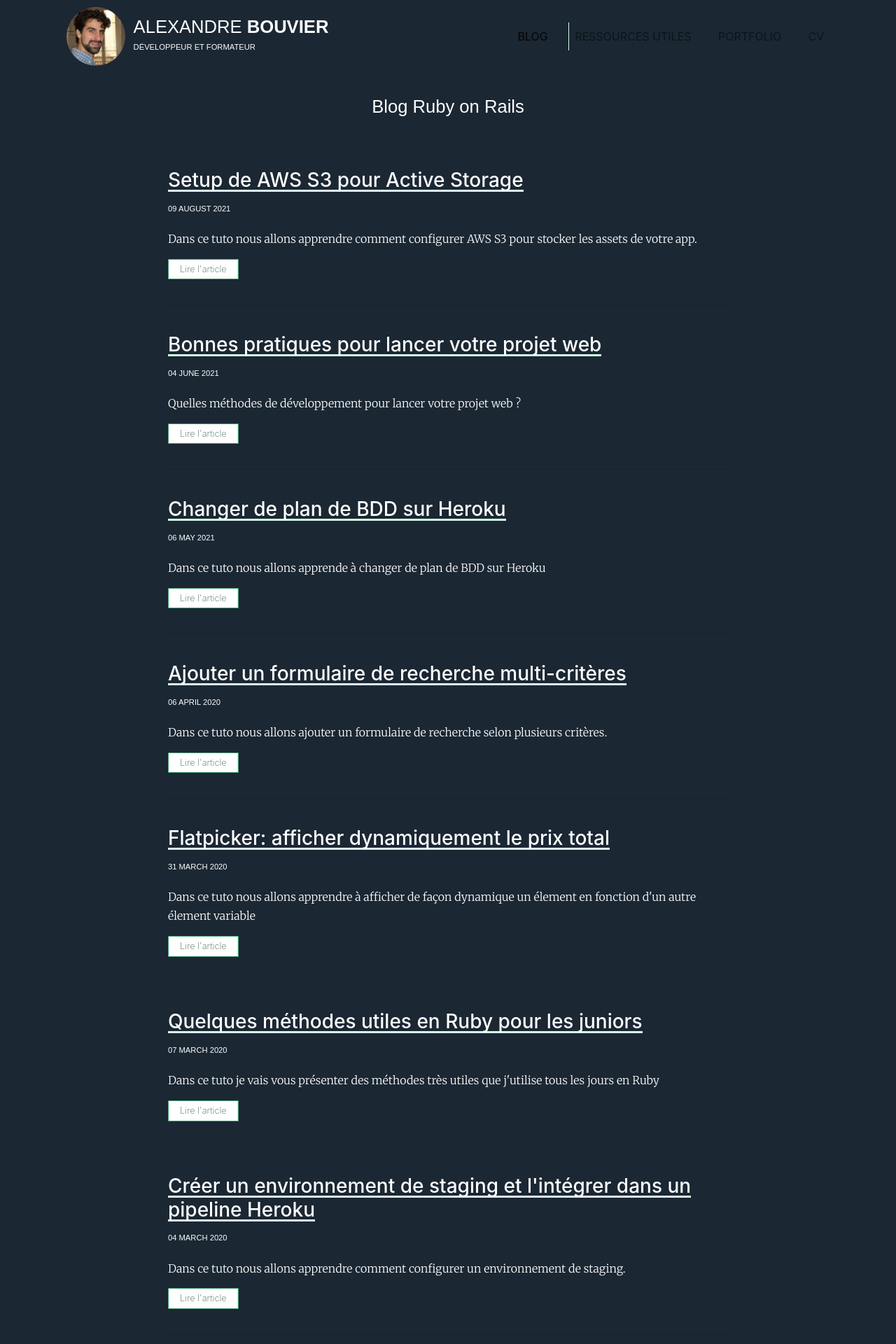
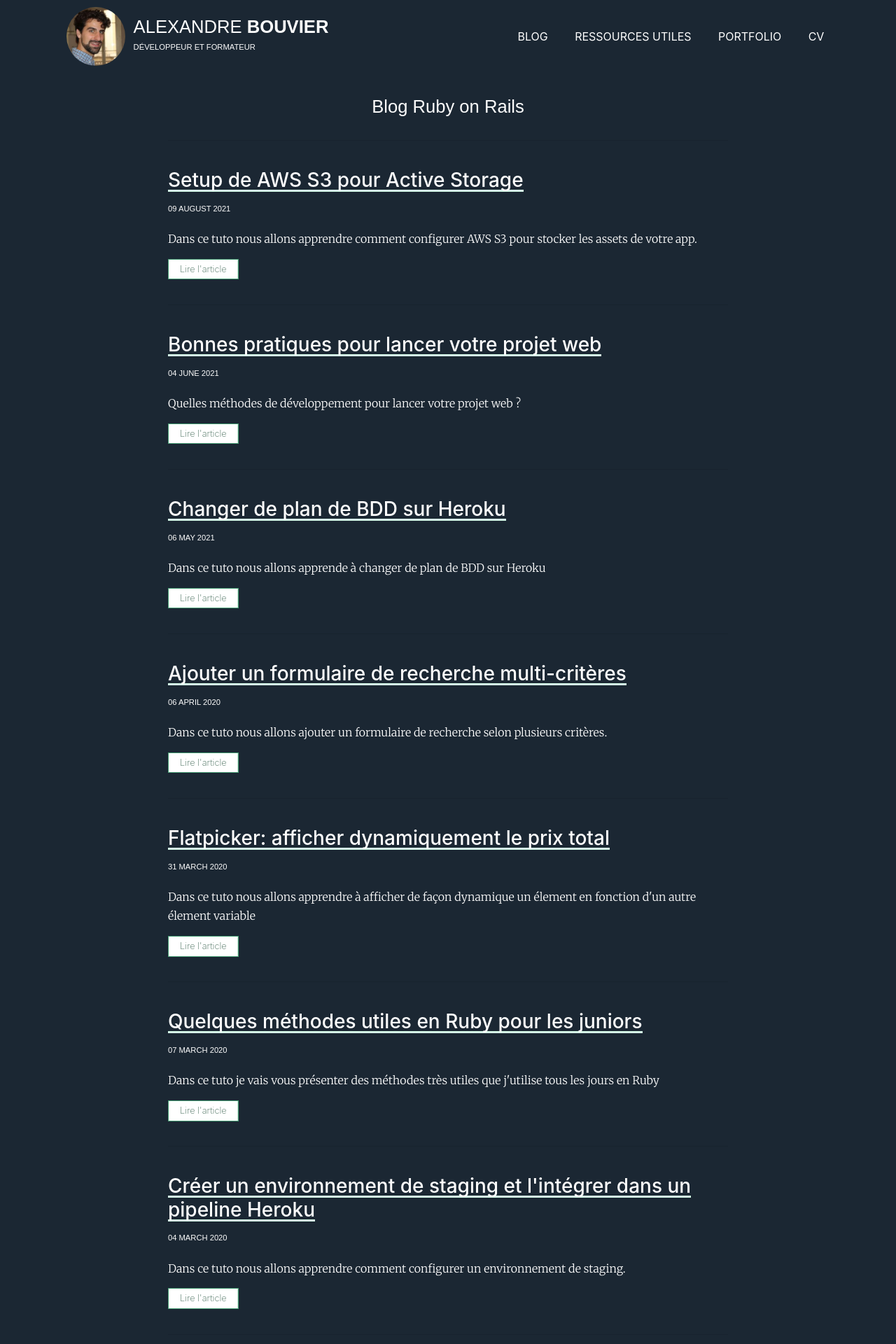
Before and after one commit to alexandrebk/alexandrebk.github.io, a Jekyll site: the page built from index.html, in a window 1280 px wide. Shown: the top 1920 px of the page at 70% size. Built offline with Jekyll 4.4.1, drawn with Linux system fonts in a browser that asks for light colours; nearby versions of some CDN libraries.

Commit message:
Updates background color IV

```diff
--- a/_sass/_navbar.scss
+++ b/_sass/_navbar.scss
@@ -15,25 +15,10 @@
 
 .navbar {
   padding: 10px 0 !important;
-  color: $white2 !important;
 }
 
-.nav-item {
-  background-image: linear-gradient(to left,
-    transparent,
-    transparent 50%,
-    $light-green 50%,
-    $light-green);
-  background-position: 100% 0;
-    background-size:   200% 100%;
-    transition:        all .25s ease-in;
-}
-
-.nav-item:hover{
-  background-position: 0 0;
-  a {
-    color: $white;
-  }
+.nav-link {
+  color: $white2 !important;
 }
 
 .avatar {
```
